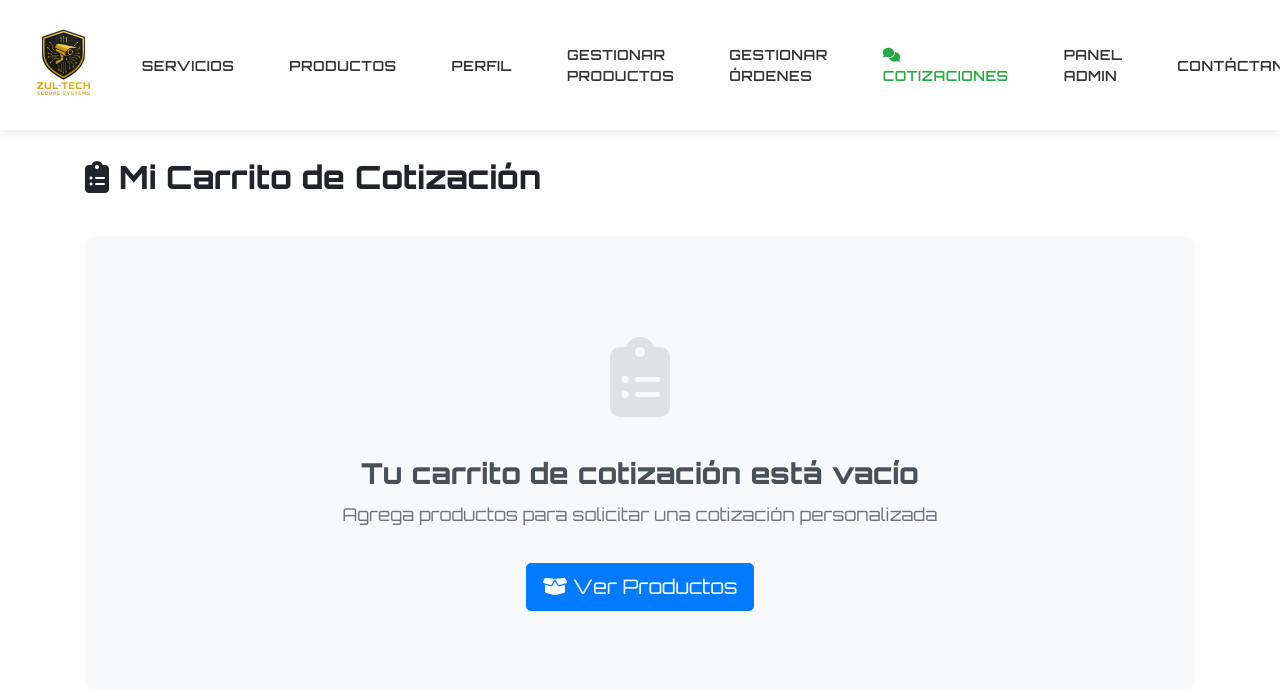
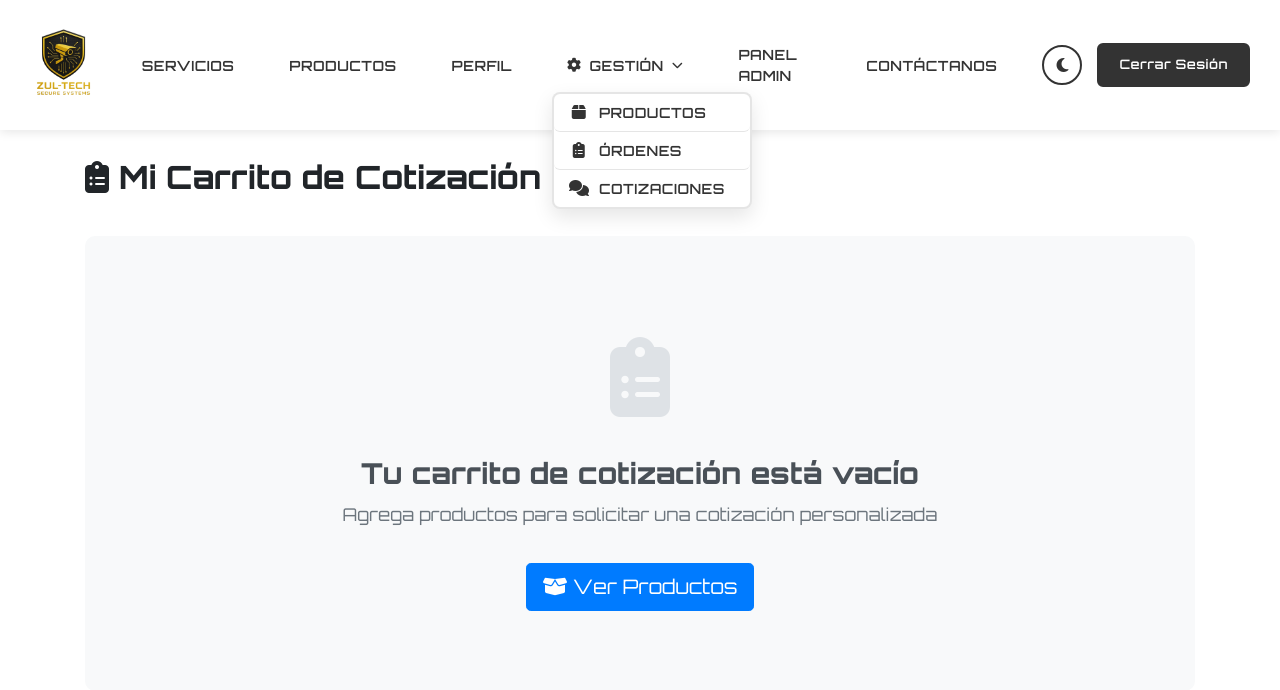
Before and after one commit to BigBossSpektrum/MyWebsite, a Django app: page /cart/ in a window 1280 px wide. Shown: the top 690 px of the page. Run offline with Django 5.2, Linux system fonts and the light colour scheme; the visitor is signed in with stand-in values (Sample User, id 1); data comes from the database, SQL or seed files in the repository; data that the repository does not hold is empty.

Commit message:
feat: Implement management dropdown for admin links with toggle functionality

```diff
--- a/static/css/app_website/navbar.css
+++ b/static/css/app_website/navbar.css
@@ -160,6 +160,76 @@ body {
     padding: 3px 7px;
     border-radius: 50%;
     min-width: 20px;
+    text-align: center;
+}
+
+/* Management Dropdown */
+.management-dropdown {
+    position: relative;
+    display: inline-block;
+}
+
+.management-dropdown-toggle {
+    background: none;
+    border: none;
+    color: var(--text-primary);
+    cursor: pointer;
+    font-size: 14px;
+    font-weight: 600;
+    letter-spacing: 0.5px;
+    text-transform: uppercase;
+    padding: 8px 15px;
+    border-radius: 6px;
+    transition: all 0.3s ease;
+    display: flex;
+    align-items: center;
+    gap: 8px;
+}
+
+.management-dropdown-toggle:hover {
+    background-color: var(--bg-secondary);
+    color: var(--accent-color);
+}
+
+.management-dropdown-menu {
+    position: absolute;
+    top: calc(100% + 8px);
+    left: 0;
+    background-color: var(--bg-primary);
+    border: 2px solid var(--border-color);
+    border-radius: 8px;
+    box-shadow: 0 8px 20px var(--shadow-color);
+    min-width: 200px;
+    z-index: 1001;
+    overflow: hidden;
+}
+
+.management-dropdown-item {
+    display: flex;
+    align-items: center;
+    gap: 10px;
+    padding: 12px 16px;
+    color: var(--text-primary);
+    text-decoration: none;
+    font-size: 14px;
+    font-weight: 600;
+    transition: all 0.3s ease;
+    border-bottom: 1px solid var(--border-color);
+}
+
+.management-dropdown-item:last-child {
+    border-bottom: none;
+}
+
+.management-dropdown-item:hover {
+    background-color: var(--bg-secondary);
+    color: var(--accent-color);
+    padding-left: 20px;
+}
+
+.management-dropdown-item i {
+    font-size: 16px;
+    width: 20px;
     text-align: center;
 }
 
--- a/templates/base.html
+++ b/templates/base.html
@@ -44,16 +44,28 @@
                     {% endif %}
 
                     {% if user.is_staff or user.is_superuser %}
-                    <a href="{% url 'products:admin_product_list' %}">Gestionar Productos</a>
-                    <a href="{% url 'orders:admin_order_list' %}">Gestionar Órdenes</a>
-                    <a href="{% url 'room_chats:chat_list' %}" class="text-success position-relative">
+                    <!-- Dropdown de Gestión -->
+                    <div class="management-dropdown">
+                        <button class="management-dropdown-toggle" id="managementDropdownToggle">
+                            <i class="fas fa-cog"></i> Gestión <i class="fas fa-chevron-down" style="font-size: 0.8em;"></i>
+                        </button>
+                        <div class="management-dropdown-menu" id="managementDropdownMenu">
+                            <a href="{% url 'products:admin_product_list' %}" class="management-dropdown-item">
+                                <i class="fas fa-box"></i> Productos
+                            </a>
+                            <a href="{% url 'orders:admin_order_list' %}" class="management-dropdown-item">
+                                <i class="fas fa-clipboard-list"></i> Órdenes
+                            </a>
+                            <a href="{% url 'room_chats:chat_list' %}" class="management-dropdown-item">
                                 <i class="fas fa-comments"></i> Cotizaciones
                                 {% if admin_unread_chats > 0 %}
-                        <span class="badge badge-danger" style="position: absolute; top: -5px; right: -10px; font-size: 0.75rem;">
+                                <span class="badge badge-danger" style="margin-left: auto; font-size: 0.75rem;">
                                     {{ admin_unread_chats }}
                                 </span>
                                 {% endif %}
                             </a>
+                        </div>
+                    </div>
                     <a href="{% url 'admin:index' %}">Panel Admin</a>
                     {% endif %}
                     <a href="{% url 'website:contact' %}">Contáctanos</a>
@@ -159,6 +171,47 @@
             });
         }
 
+        // Management Dropdown Toggle Script
+        const managementDropdownToggle = document.getElementById('managementDropdownToggle');
+        const managementDropdownMenu = document.getElementById('managementDropdownMenu');
+
+        if (managementDropdownToggle && managementDropdownMenu) {
+            managementDropdownToggle.addEventListener('click', (event) => {
+                event.stopPropagation();
+                const isVisible = managementDropdownMenu.style.display === 'block';
+                managementDropdownMenu.style.display = isVisible ? 'none' : 'block';
+            });
+
+            // Cerrar dropdown al hacer clic fuera
+            document.addEventListener('click', (event) => {
+                if (!managementDropdownToggle.contains(event.target) && !managementDropdownMenu.contains(event.target)) {
+                    managementDropdownMenu.style.display = 'none';
+                }
+            });
+
+            // Cerrar dropdown en móvil después de hacer clic en un enlace
+            const managementDropdownItems = managementDropdownMenu.querySelectorAll('.management-dropdown-item');
+            managementDropdownItems.forEach(item => {
+                item.addEventListener('click', () => {
+                    managementDropdownMenu.style.display = 'none';
+                    if (window.innerWidth <= 768) {
+                        navbarToggle.classList.remove('active');
+                        navbarMenu.classList.remove('active');
+                    }
+                });
+            });
+
+            // Efecto hover para los items
+            managementDropdownItems.forEach(item => {
+                item.addEventListener('mouseenter', () => {
+                    item.style.background = '#f0f0f0';
+                });
+                item.addEventListener('mouseleave', () => {
+                    item.style.background = 'transparent';
+                });
+            });
+        }
+
         // Dark Mode Toggle Script
         const darkModeToggle = document.getElementById('darkModeToggle');
         const htmlElement = document.documentElement;
```
Also changed, not shown: other parts of static/css/app_website/navbar.css (+43 -0 lines). Lines whose indentation alone changed are shown as unchanged.
